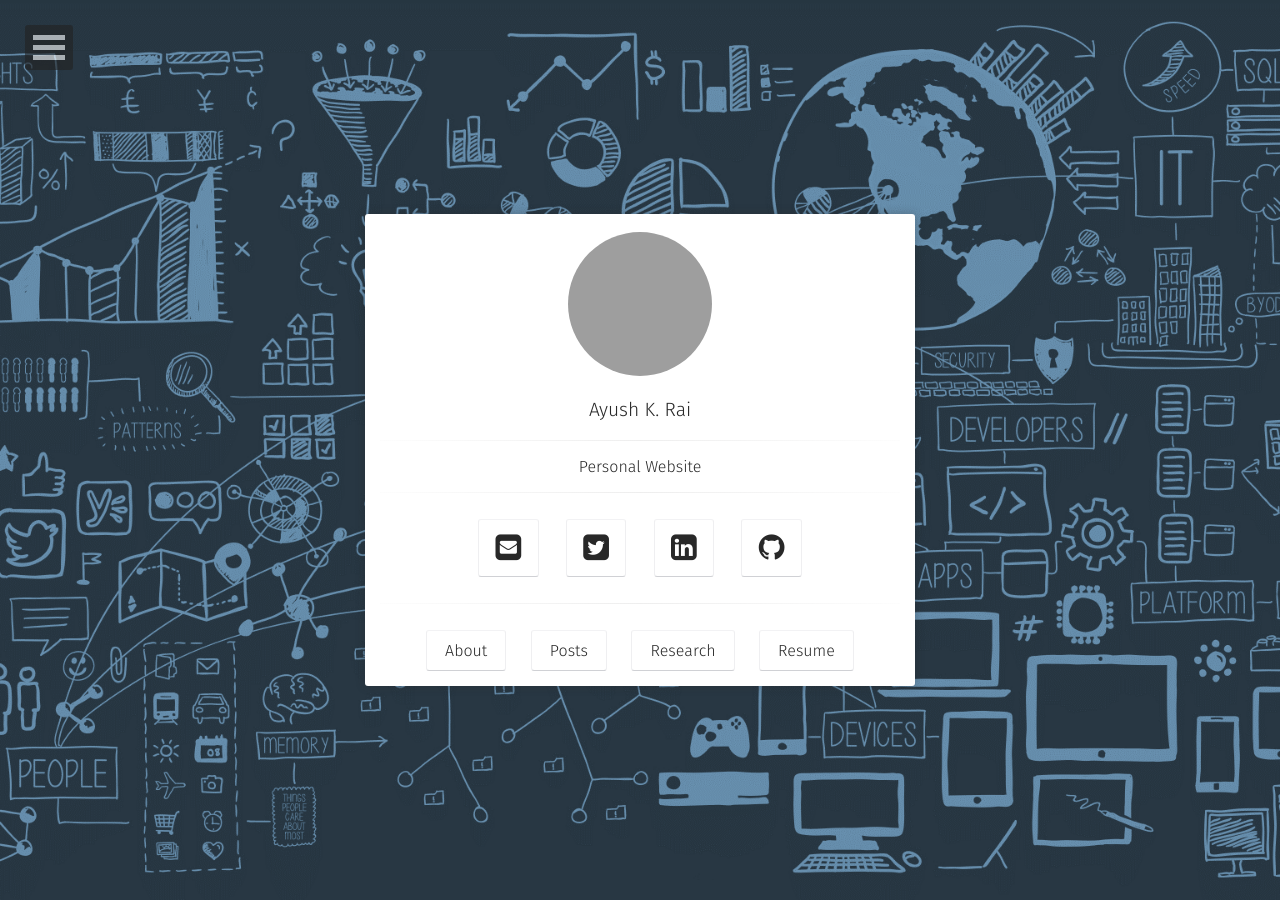
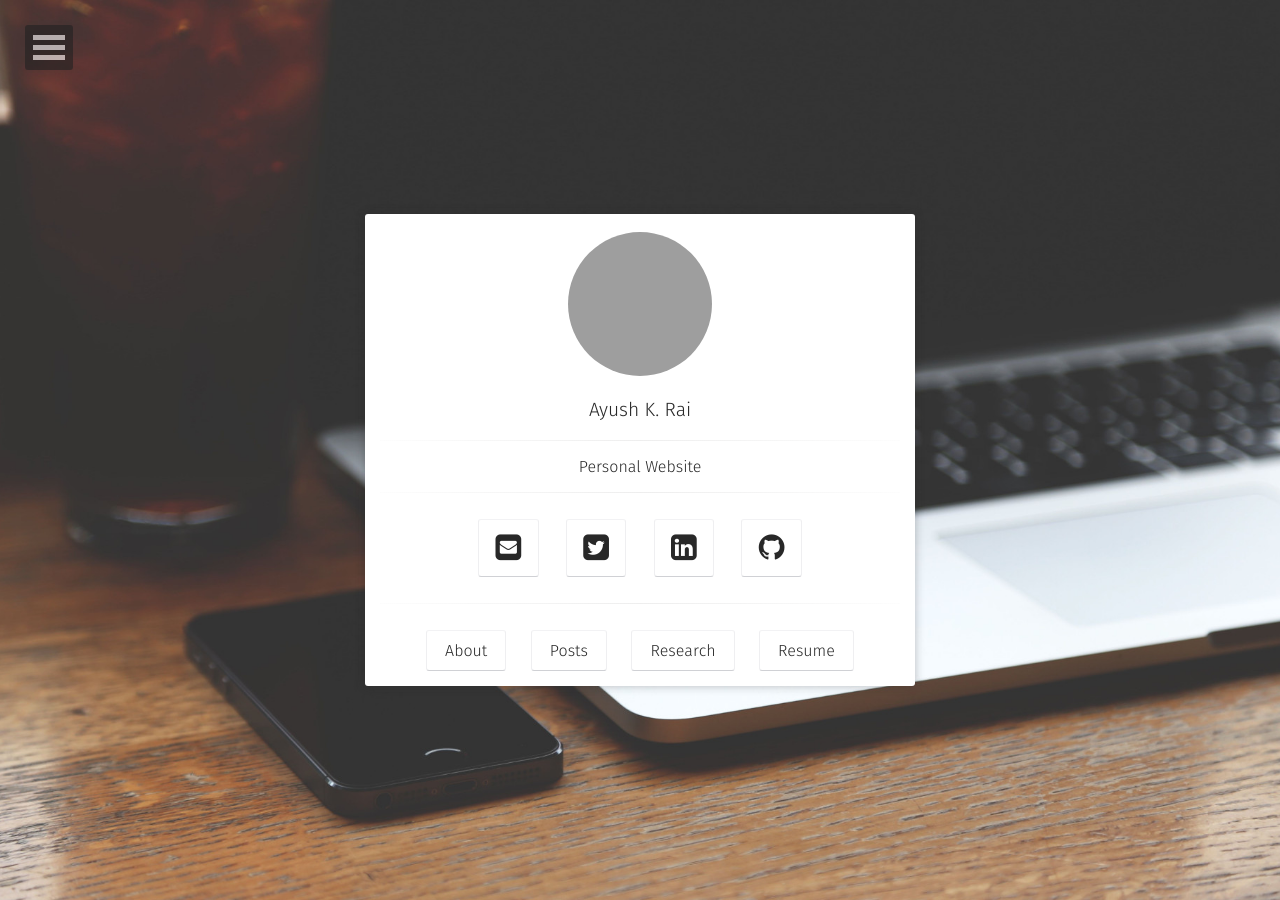
Before and after one commit to rayush7/rayush7.github.io, a Jekyll site: the page built from index.html, in a window 1280 px wide. Built offline with Jekyll 4.4.1, drawn with Linux system fonts in a browser that asks for light colours; some web fonts are replaced; grey boxes are pictures that could not be loaded.

Commit message:
made some changes

```diff
--- a/_config.yml
+++ b/_config.yml
@@ -5,7 +5,7 @@ description:        "My Posts can be found here"
 reading_time:       true
 words_per_minute:   200
 logo:               'assets/img/A_icon.ico'
-background:         'assets/img/background.png'
+background:         'assets/img/placeholder-big.jpg'
 tiled_bg:           false   # Set this true if you want to tile your background image, otherwise it will be covered
 locale:             en_US
 url:                https://rayush7.github.io
```
